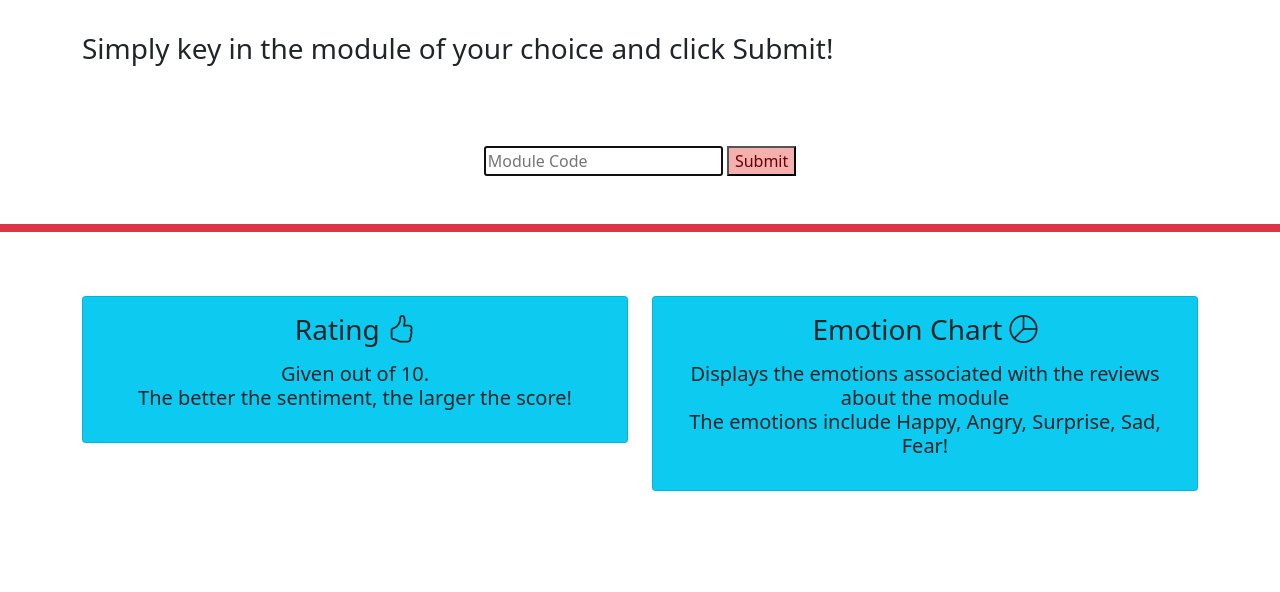
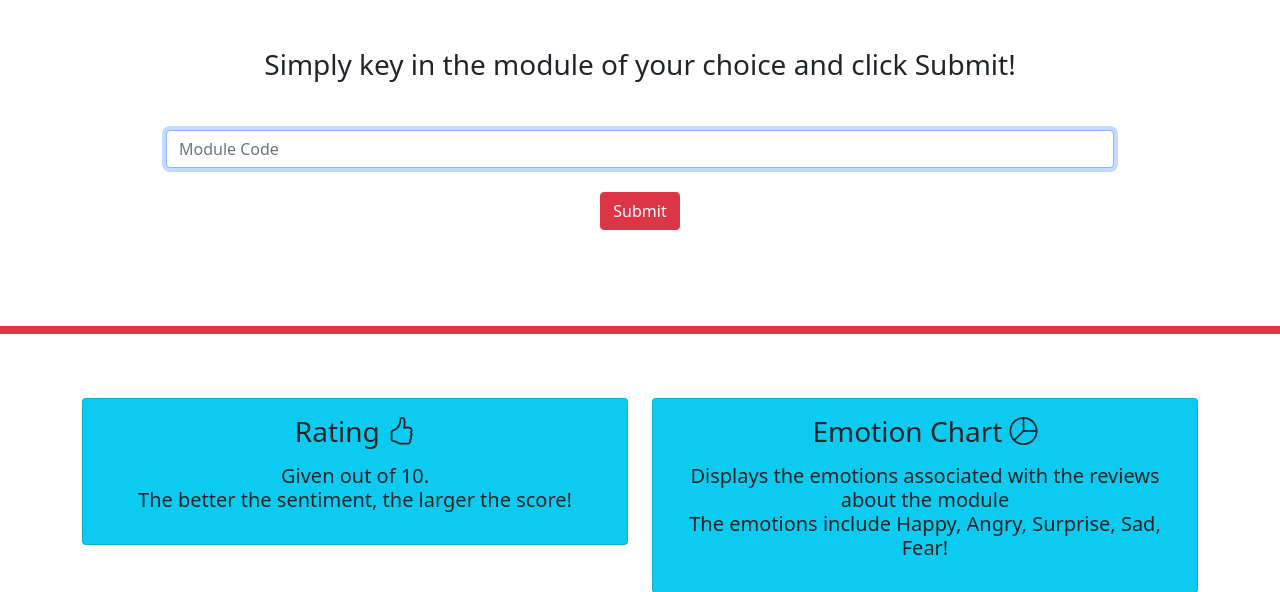
Before and after one commit to ZhiQi12/Orbital-, a Django app: page /find/ in a window 1280 px wide. Shown: the part 78-670 px from the top of the page. Run offline with Django 3.2, Linux system fonts and the light colour scheme; some libraries are stand-ins or nearby versions.

Commit message:
updated find page

```diff
--- a/moderate/moderateapp/templates/moderate/find.html
+++ b/moderate/moderateapp/templates/moderate/find.html
@@ -38,23 +38,27 @@
         </div>
     </nav>
 
-    <!--Can be notice that we only include 4mc mods etc-->
+    <!--Can include a notice that we only include 4mc mods etc-->
 
     <!--Enter Module Code section-->
-    <section class="bg-white text-dark p-3 text-center text-sm-start">
-        <div class="container">
+
+    <div class="container p-5">
         <div>
-                <h3 class="mb-3 mb-md-0 py-3">
+            <h3 class="mb-3 mb-md-0 text-center">
                 Simply key in the module of your choice and click Submit!
             </h3>
-    </section>
+        </div>
 
+        <div>
             <form method="POST" action="comments" class="text-center p-5">
                 {% csrf_token %}
-        <input name = "mod" type="text" autofocus placeholder="Module Code">
+                <input name = "mod" type="text" autofocus placeholder="Module Code" class="form-control">
                 {% csrf_token %}
-        <input type = "submit" style="background-color: rgb(244, 175, 175); color: rgb(104, 2, 2);">
+                <br>
+                <input type = "submit" class="btn btn-danger">
             </form>
+        </div>
+    </div>
 
     <section class="bg-danger text-light p-1 text-center text-sm-start">
     </section>
```
Also changed, not shown: moderate/moderateapp/templates/moderate/comments.html (+2 -5 lines). Lines whose indentation alone changed are shown as unchanged.
